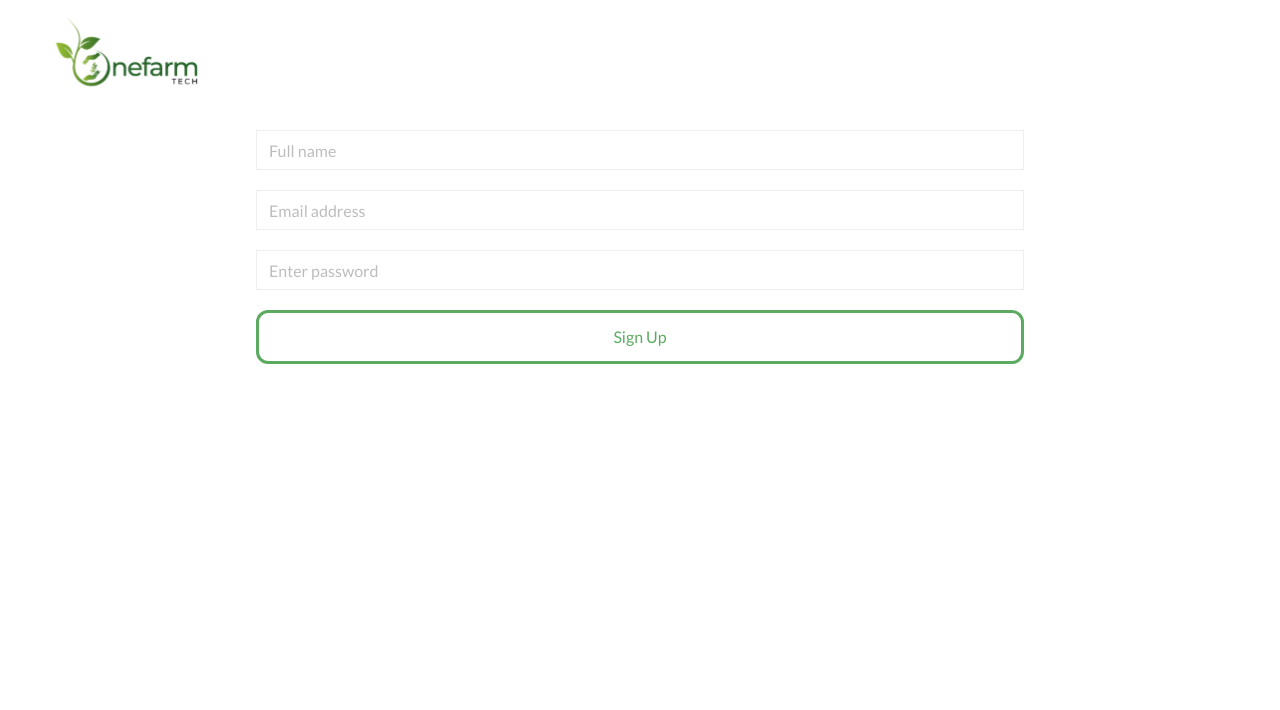
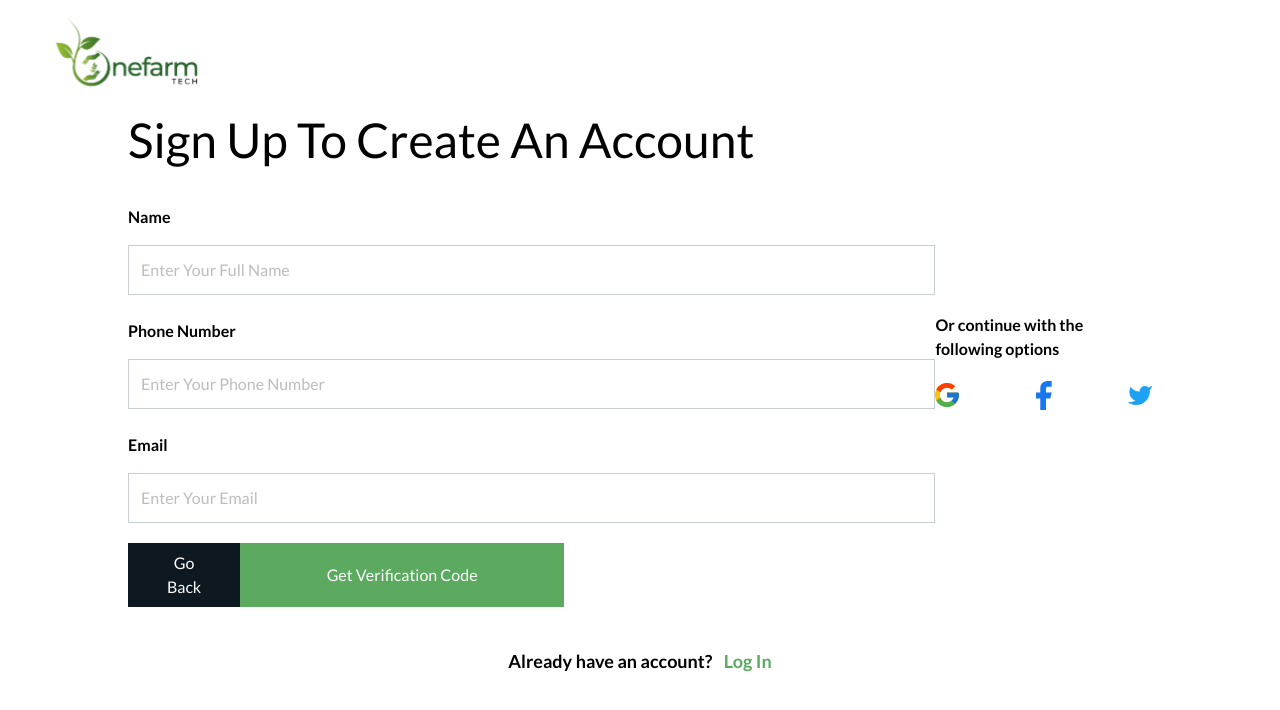
Before and after one commit to OneFarmTech/FE, a React (Vite) app: page /auth/signup in a window 1280 px wide. Shown: the top 710 px of the page. Built offline with nearby package versions, Linux system fonts and the light colour scheme.

Commit message:
Add sign up page 1

```diff
--- a/src/pages/Login.jsx
+++ b/src/pages/Login.jsx
@@ -3,7 +3,7 @@ import SocialIcons from "../components/SocialIcons";
 
 const Login = () => (
   <section className="flex flex-col w-[90%] max-w-5xl gap-10 mx-auto">
-  <h1 className="text-5xl text-center lg:text-left">Log In To Your Account</h1>
+  <h1 className="text-5xl text-center lg:text-left leading-[3.2rem]">Log In To Your Account</h1>
 
     <form className="flex flex-col gap-5">
       <div className="flex flex-col gap-6 lg:flex-row lg:gap-0 lg:justify-between items-center">
@@ -40,7 +40,7 @@ const Login = () => (
       </div>
     </form>
 
-    <div className="font-bold text-lg">
+    <div className="font-bold text-lg text-center">
       Don't have an account? <Link className="text-green-30 pl-2" reloadDocument to='/auth/signup'>Sign Up</Link>
     </div>
   </section>
--- a/src/pages/Signup.jsx
+++ b/src/pages/Signup.jsx
@@ -1,13 +1,47 @@
-import Button from "../components/Button";
+import { Link } from "react-router-dom";
+import SocialIcons from "../components/SocialIcons";
 
 const Signup = () => (
-  <form className="flex flex-col items w-[80%] max-w-3xl gap-5 my-4 mx-auto">
-    <input className="inline-block w-[100%] h-10 pl-3 border border-slate" type="text" placeholder="Full name" />
-    <input className="inline-block w-[100%] h-10 pl-3 border border-slate" type="email" placeholder="Email address" />
-    <input className="inline-block w-[100%] h-10 pl-3 border border-slate" type="password" name="password" id="password" placeholder="Enter password" />
+  <section className="flex flex-col w-[90%] max-w-5xl gap-10 mx-auto">
+  <h1 className="text-5xl text-center lg:text-left leading-[3.2rem]">Sign Up To Create An Account</h1>
 
-    <Button name="Sign Up" type="submit" />
-  </form>
+    <form className="flex flex-col gap-5">
+      <div className="flex flex-col gap-6 lg:flex-row lg:gap-0 lg:justify-between items-center">
+        <div className="flex flex-col gap-6 w-full">
+          <div className="flex flex-col gap-4">
+            <label htmlFor="name" className="font-bold">Name</label>
+            <input className="pl-3 bg-transparent border border-[#C7CDD2] p-3" type="text" id="name" name="name" placeholder="Enter Your Full Name" />
+          </div>
+
+          <div className="flex flex-col gap-4">
+            <label htmlFor="code" className="font-bold">Phone Number</label>
+            <input className="pl-3 bg-transparent border border-[#C7CDD2] p-3 lg:flex-[70%]" type="text" id="code" name="code" placeholder="Enter Your Phone Number" />
+          </div>
+
+          <div className="flex flex-col gap-4">
+            <label htmlFor="email" className="font-bold">Email</label>
+            <input className="pl-3 bg-transparent border border-[#C7CDD2] p-3 lg:flex-[70%]" type="email" id="email" name="email" placeholder="Enter Your Email" />
+          </div>
+
+        </div>
+
+        <div className="font-bold max-w-md flex flex-col gap-5">
+          <h3>Or continue with the following options</h3>
+
+          <SocialIcons />
+        </div>
+      </div>
+
+      <div className="flex justify-between pr-3 max-w-md">
+        <button className="text-white py-2 px-9 bg-black-100 hidden lg:block">Go Back</button>
+        <button className="text-white py-2 px-9 bg-green-30 w-full py-3">Get Verification Code</button>
+      </div>
+    </form>
+
+    <div className="font-bold text-lg text-center">
+      Already have an account? <Link className="text-green-30 pl-2" reloadDocument to='/auth/login'>Log In</Link>
+    </div>
+  </section>
 );
 
 export default Signup;
```
